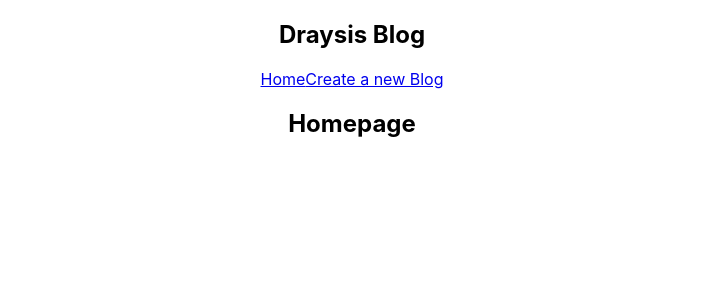
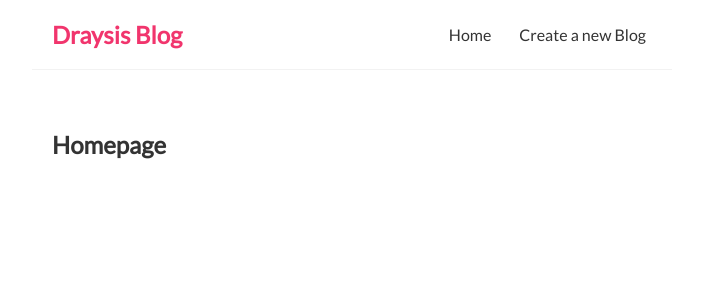
Before and after one commit to Idriss-Chefai/ReactJs_Blog, a React (Create React App) app in the folder blog/: page / in a window 1280 px wide. Shown: the top 300 px of the page, without its empty margins (288-991 px from the left). Built offline with nearby package versions, Linux system fonts and the light colour scheme.

Commit message:
Modified the main css file and linked all the components to it

```diff
--- a/blog/src/App.css
+++ /dev/null
@@ -1,38 +0,0 @@
-.App {
-  text-align: center;
-}
-
-.App-logo {
-  height: 40vmin;
-  pointer-events: none;
-}
-
-@media (prefers-reduced-motion: no-preference) {
-  .App-logo {
-    animation: App-logo-spin infinite 20s linear;
-  }
-}
-
-.App-header {
-  background-color: #282c34;
-  min-height: 100vh;
-  display: flex;
-  flex-direction: column;
-  align-items: center;
-  justify-content: center;
-  font-size: calc(10px + 2vmin);
-  color: white;
-}
-
-.App-link {
-  color: #61dafb;
-}
-
-@keyframes App-logo-spin {
-  from {
-    transform: rotate(0deg);
-  }
-  to {
-    transform: rotate(360deg);
-  }
-}
--- a/blog/src/App.js
+++ b/blog/src/App.js
@@ -1,4 +1,3 @@
-import './App.css';
 import Navbar from './Navbar';
 import Home from './Home';
 
--- a/blog/src/Navbar.js
+++ b/blog/src/Navbar.js
@@ -1,6 +1,3 @@
-
-
-
 const Navbar = () => {
     return (
         <nav className="navbar">
--- a/blog/src/index.css
+++ b/blog/src/index.css
@@ -1,13 +1,34 @@
-body {
-  margin: 0;
-  font-family: -apple-system, BlinkMacSystemFont, 'Segoe UI', 'Roboto', 'Oxygen',
-    'Ubuntu', 'Cantarell', 'Fira Sans', 'Droid Sans', 'Helvetica Neue',
-    sans-serif;
-  -webkit-font-smoothing: antialiased;
-  -moz-osx-font-smoothing: grayscale;
+@import url('https://fonts.googleapis.com/css2?family=Lato&display=swap');
+
+*{
+    margin : 0;
+    font-family: 'Lato', sans-serif;
+    color : #333;
 }
-
-code {
-  font-family: source-code-pro, Menlo, Monaco, Consolas, 'Courier New',
-    monospace;
+.navbar {
+    padding: 20px;
+    display : flex;
+    align-items : center;
+    max-width : 600px;
+    margin : 0 auto;
+    border-bottom : 1px solid #f2f2f2;
 }
+.navbar h1{
+    color : #f1356d;
+}
+.navbar .links {
+    margin-left : auto;
+}
+.navbar a {
+    margin-left : 16px;
+    text-decoration : none;
+    padding : 6px;
+}
+.navbar a:hover {
+    color : #f1356d;
+}
+.content {
+    max-width : 600px;
+    margin : 40px  auto ;
+    padding : 20px ;
+}
```
Also changed, not shown: blog/src/Navbar.css (deleted).
